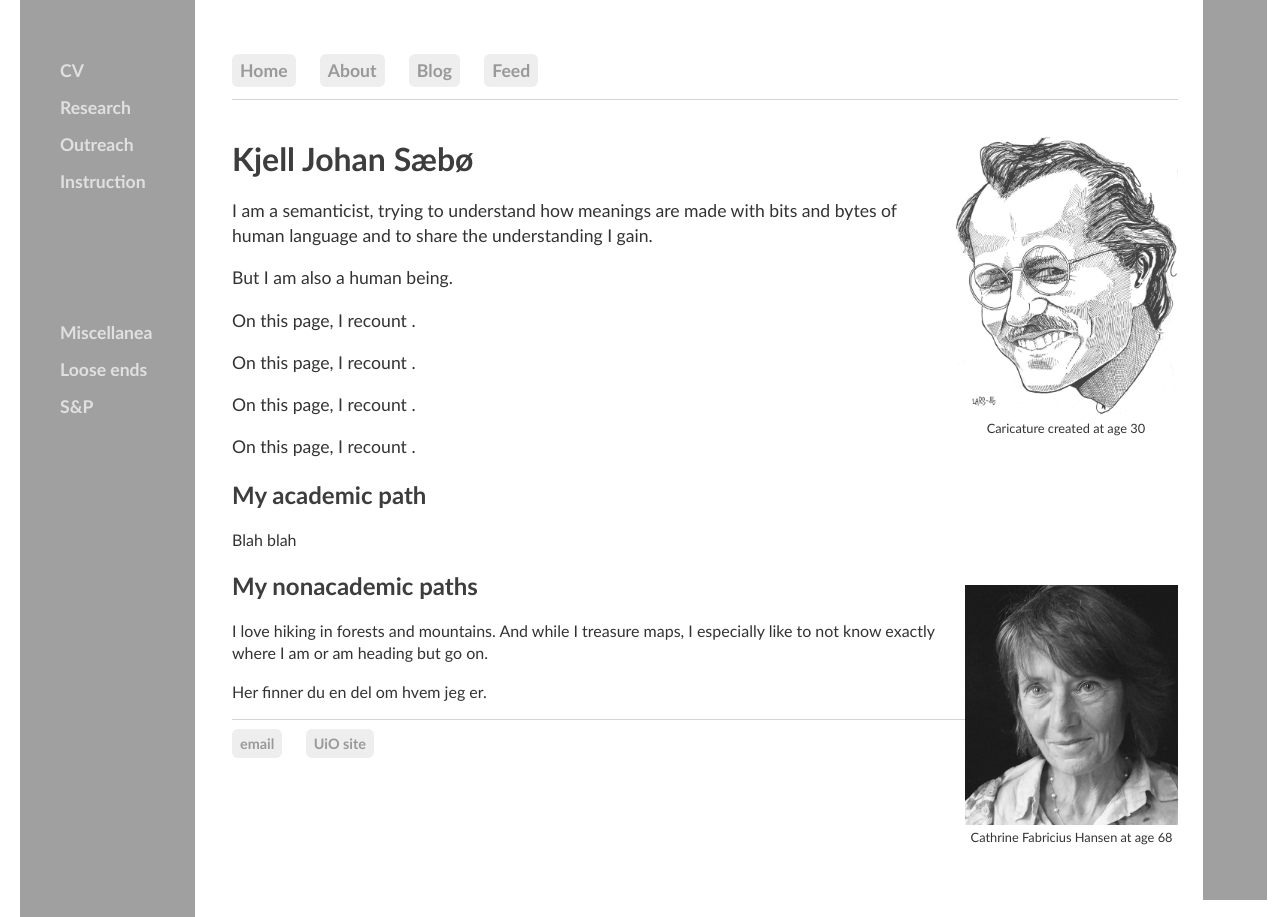
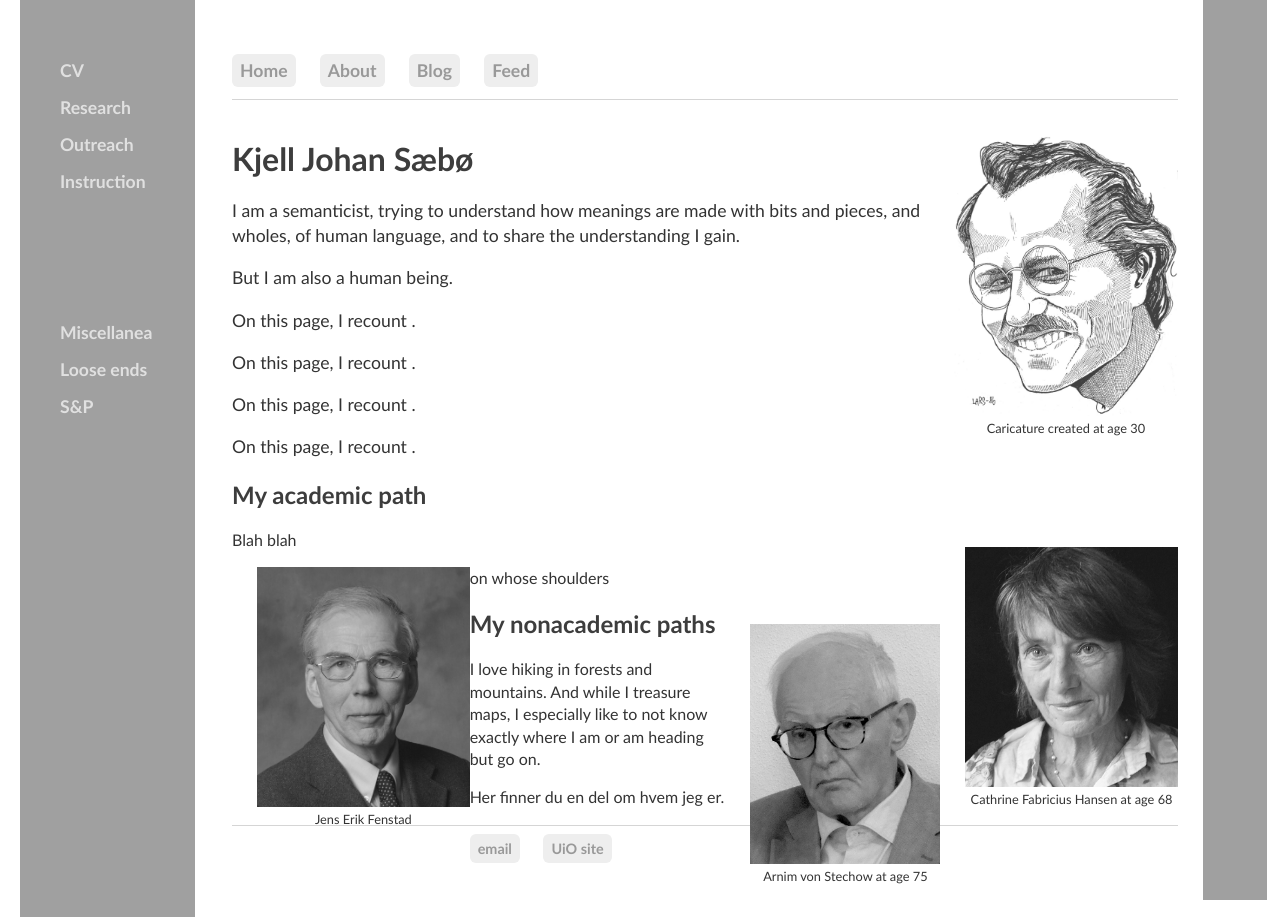
Before and after one commit to kjelljs/kjelljs.github.io, a Jekyll site: the page built from about/index.html, in a window 1280 px wide. Built offline with Jekyll 4.4.1, drawn with Linux system fonts in a browser that asks for light colours.

Commit message:
Update index.html

```diff
--- a/about/index.html
+++ b/about/index.html
@@ -21,7 +21,7 @@ figcaption {
 <div style="float:right;">&nbsp; &nbsp; &nbsp; &nbsp; &nbsp; &nbsp;<figure><img style="height:280px;" src="/pics/Lars86.jpg"><figcaption>Caricature created at age 30</figcaption></figure></div>
 <div class="blurb">
 	<h1>Kjell Johan Sæbø</h1>
-	<div class="ingress"><p>I am a semanticist, trying to understand how meanings are made with bits and bytes of human language and to share the understanding I gain.</p>
+	<div class="ingress"><p>I am a semanticist, trying to understand how meanings are made with bits and pieces, and wholes, of human language, and to share the understanding I gain.</p>
 		<p>But I am also a human being.</p>
 	<p>On this page, I recount .</p>
 		<p>On this page, I recount .</p>
@@ -29,8 +29,11 @@ figcaption {
 		<p>On this page, I recount .</p>
 	</div>
 	<h2>My academic path</h2>
+	<div style="float:right;">&nbsp; &nbsp; &nbsp; &nbsp; &nbsp; &nbsp;<figure><img style="height:240px;" src="/pics/CFHgray.jpg"><figcaption>Cathrine Fabricius Hansen at age 68</figcaption></figure></div>
 	<p>Blah blah</p>
-	<div style="float:right;">&nbsp; &nbsp; &nbsp; &nbsp; &nbsp; &nbsp;<figure><img style="height:240px;" src="/pics/CFHgray.jpg"><figcaption>Cathrine Fabricius Hansen at age 68</figcaption></figure></div>
+	<div style="float:left;"><figure><img style="height:240px;" src="/pics/JEFgray.jpg"><figcaption>Jens Erik Fenstad</figcaption></figure>&nbsp; &nbsp; &nbsp; &nbsp; &nbsp; &nbsp;</div>
+	<p>on whose shoulders</p>
+	<div style="float:right;">&nbsp; &nbsp; &nbsp; &nbsp; &nbsp; &nbsp;<figure><img style="height:240px;" src="/pics/Arnim2.jpg"><figcaption>Arnim von Stechow at age 75</figcaption></figure></div>
 	<h2>My nonacademic paths</h2>
 	<p>I love hiking in forests and mountains. And while I treasure maps, I especially like to not know exactly where I am or am heading but go on.</p>
 	<p>Her finner du en del om hvem jeg er.</p>
```
